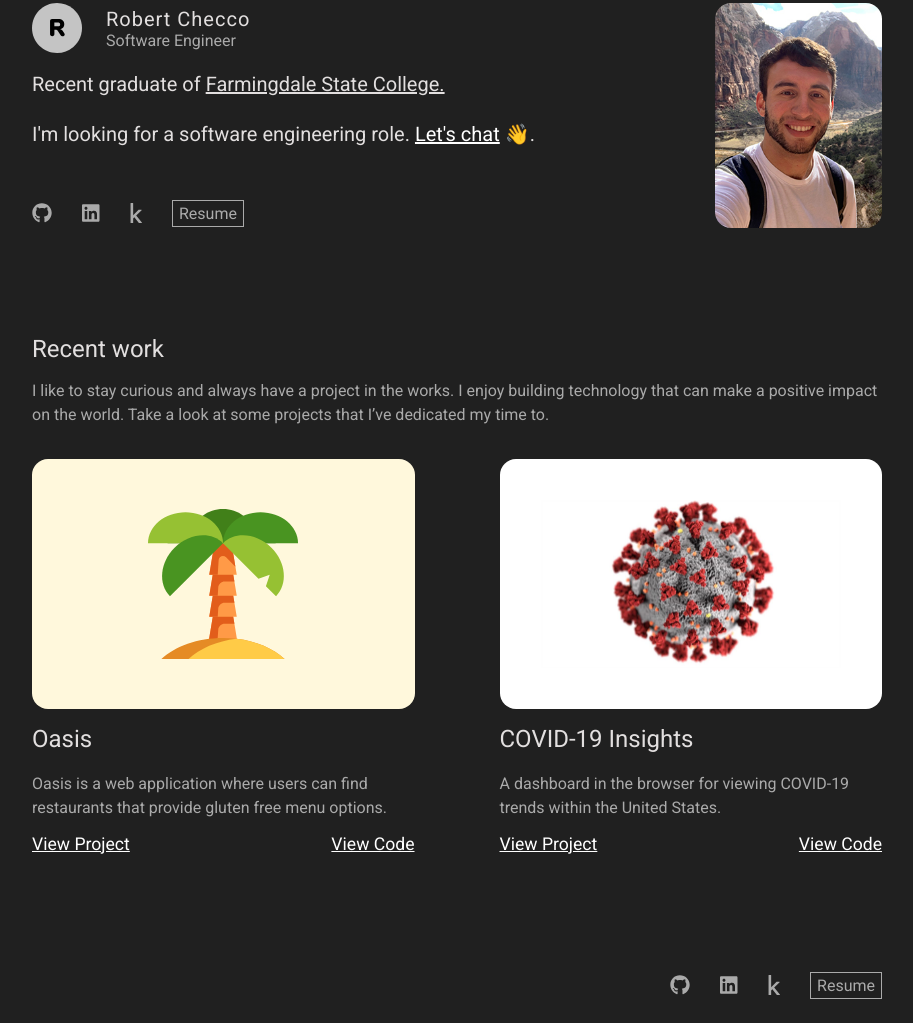
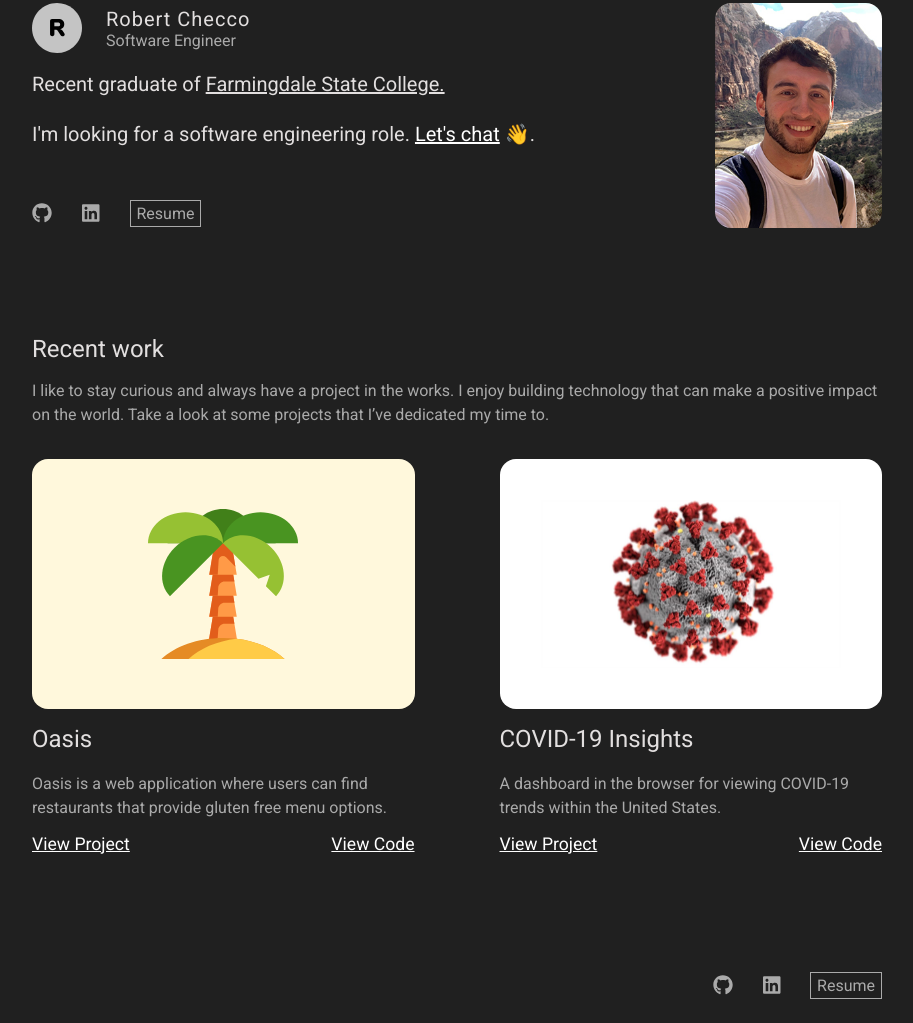
Before and after one commit to soundestmammal/personal-portfolio, a Gatsby site in the folder client/: page / in a window 1280 px wide. Shown: the part 129-1152 px from the top of the page, without its empty margins (183-1096 px from the left). Built offline with nearby package versions, Linux system fonts and the light colour scheme; Gatsby itself is replaced by a stand-in of ours.

Commit message:
Updated resume and remove Kaggle Icon

```diff
--- a/client/src/components/Footer.js
+++ b/client/src/components/Footer.js
@@ -46,7 +46,6 @@ export default function Footer() {
                 <FooterIconRow>
                     <li><a href="https://www.github.com/soundestmammal" target="_blank" style={{ color: '#AAAAAA', fontSize: '1.25em', marginRight: '1.5em' }}><FontAwesomeIcon icon={['fab', 'github']}/></a></li>
                     <li><a href="https://www.linkedin.com/in/robertchecco/" target="_blank" style={{ color: '#AAAAAA', fontSize: '1.25em', marginRight: '1.5em'  }}><FontAwesomeIcon icon={['fab', 'linkedin']} /></a></li>
-                    <li><a href="https://www.kaggle.com/robertchecco" target="_blank" style={{ color: '#AAAAAA', fontSize: '1.25em', marginRight: '1.5em' }}><FontAwesomeIcon icon={['fab', 'kaggle']} /></a></li>
                     <li><a href="https://drive.google.com/file/d/1gaEg-RmD3IkHAFP_fPfU7SvpNcNy8f-F/view?usp=sharing" target="_blank" style={{ fontSize: '1em', border: '1px solid #AAAAAA', color: '#AAAAAA', padding: '3px 6px', textDecoration: 'none'}}>Resume</a></li>
                 </FooterIconRow>
             </FooterContent>
--- a/client/src/components/spotlight.js
+++ b/client/src/components/spotlight.js
@@ -101,8 +101,7 @@ export default function Spotlight() {
                 <SpotlightIconRow>
                     <li><a href="https://www.github.com/soundestmammal" target="_blank" style={{ color: '#AAAAAA', fontSize: '1.25em', marginRight: '1.5em' }}><FontAwesomeIcon icon={['fab', 'github']}/></a></li>
                     <li><a href="https://www.linkedin.com/in/robertchecco/" target="_blank" style={{ color: '#AAAAAA', fontSize: '1.25em', marginRight: '1.5em'  }}><FontAwesomeIcon icon={['fab', 'linkedin']} /></a></li>
-                    <li><a href="https://www.kaggle.com/robertchecco" target="_blank" style={{ color: '#AAAAAA', fontSize: '1.25em', marginRight: '1.5em' }}><FontAwesomeIcon icon={['fab', 'kaggle']} /></a></li>
-                    <li><a href="https://drive.google.com/file/d/1v1H5M2oFyfNGuYn7yXYDGYvazPhNI82L/view?usp=sharing" target="_blank" style={{ fontSize: '1em', border: '1px solid #AAAAAA', color: '#AAAAAA', padding: '3px 6px', textDecoration: 'none'}}>Resume</a></li>
+                    <li><a href="https://drive.google.com/file/d/1MG9vtb8eK2s7Bs2IIkLTtC7JjwM0hVa3/view?usp=sharing" target="_blank" style={{ fontSize: '1em', border: '1px solid #AAAAAA', color: '#AAAAAA', padding: '3px 6px', textDecoration: 'none'}}>Resume</a></li>
                 </SpotlightIconRow>
             </SpotlightContent>
             <SpotlightImage src={rob} alt="rob at zion national park" />
--- a/client/src/pages/about.js
+++ b/client/src/pages/about.js
@@ -105,8 +105,8 @@ export default function About() {
                     </SpotlightMe>
                     <SpotlightIconRow>
                     <li><a href="https://www.github.com/soundestmammal" style={{ color: '#AAAAAA', fontSize: '1.25em', marginRight: '1.5em' }}><FontAwesomeIcon icon={['fab', 'github']}/></a></li>
-                    <li><a href="https://www.linkedin.com/in/robertchecco/" style={{ color: '#AAAAAA', fontSize: '1.25em', marginRight: '1.5em'  }}><FontAwesomeIcon icon={['fab', 'linkedin']} /></a></li>
-                    <li><a href="https://www.kaggle.com/robertchecco" style={{color: '#AAAAAA', fontSize: '1.25em'}}><FontAwesomeIcon icon={['fab', 'kaggle']} /></a></li>
+                    <li><a href="https://www.linkedin.com/in/robertchecco/" style={{ color: '#AAAAAA', fontSize: '1.25em', marginRight: '1.5em' }}><FontAwesomeIcon icon={['fab', 'linkedin']} /></a></li>
+                    <li><a href="https://drive.google.com/file/d/1MG9vtb8eK2s7Bs2IIkLTtC7JjwM0hVa3/view?usp=sharing" target="_blank" style={{ fontSize: '1em', border: '1px solid #AAAAAA', color: '#AAAAAA', padding: '3px 6px', textDecoration: 'none'}}>Resume</a></li>
                     </SpotlightIconRow>
 
                     <Subheading>Exposure</Subheading>
```
